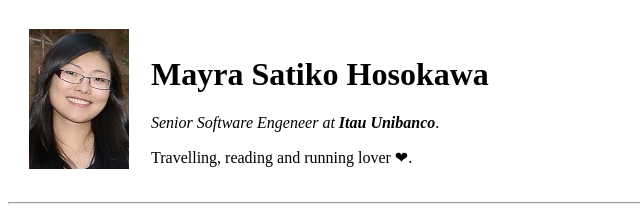
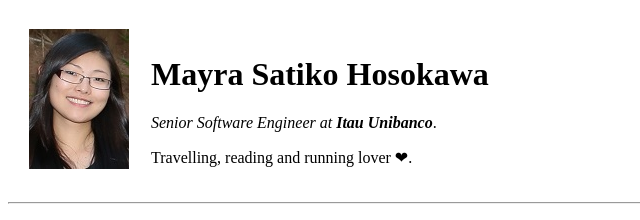
Before and after one commit to mayrasatiko/cv, a plain HTML site: page index.html in a window 1280 px wide. Shown: the top 220 px of the page, 0-640 px from the left. Drawn offline with Linux system fonts and the light colour scheme.

Commit message:
Update index.html

```diff
--- a/index.html
+++ b/index.html
@@ -9,7 +9,7 @@
       <tr>
         <td><img src="foto.jpg" alt="Mayra profile picture"></td>
         <td><h1>Mayra Satiko Hosokawa</h1>
-        <p><em>Senior Software Engeneer at <strong>Itau Unibanco</strong></em>.</p>
+        <p><em>Senior Software Engineer at <strong>Itau Unibanco</strong></em>.</p>
         Travelling, reading and running lover ❤.</td>
       </tr>
     </table>
```
